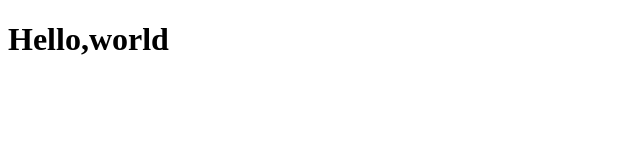
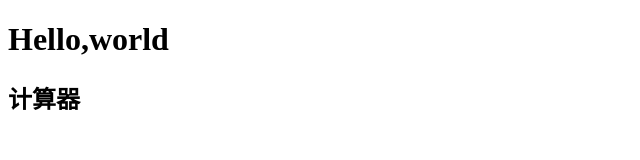
Before and after one commit to sssshengu0/sssshengu0.github.io, a plain HTML site: page index.html in a window 1280 px wide. Shown: the whole page, without its empty margins (0-640 px from the left). Drawn offline with Linux system fonts and the light colour scheme.

Commit message:
计算器 跳转

```diff
--- a/index.html
+++ b/index.html
@@ -7,5 +7,6 @@
 </head>
 <body>
 	<h1>Hello,world</h1>
+	<h2 herf='./XLXPC/XLX_Pc.html'>计算器</h2>
 </body>
 </html>
```
